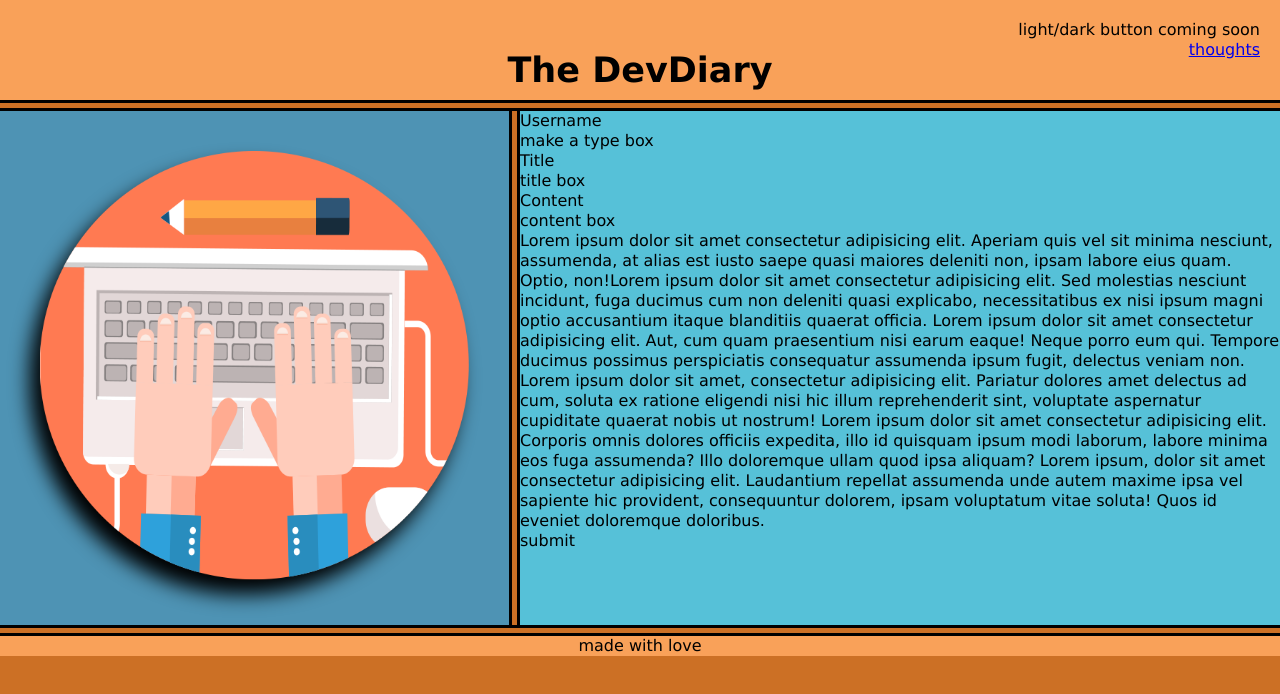
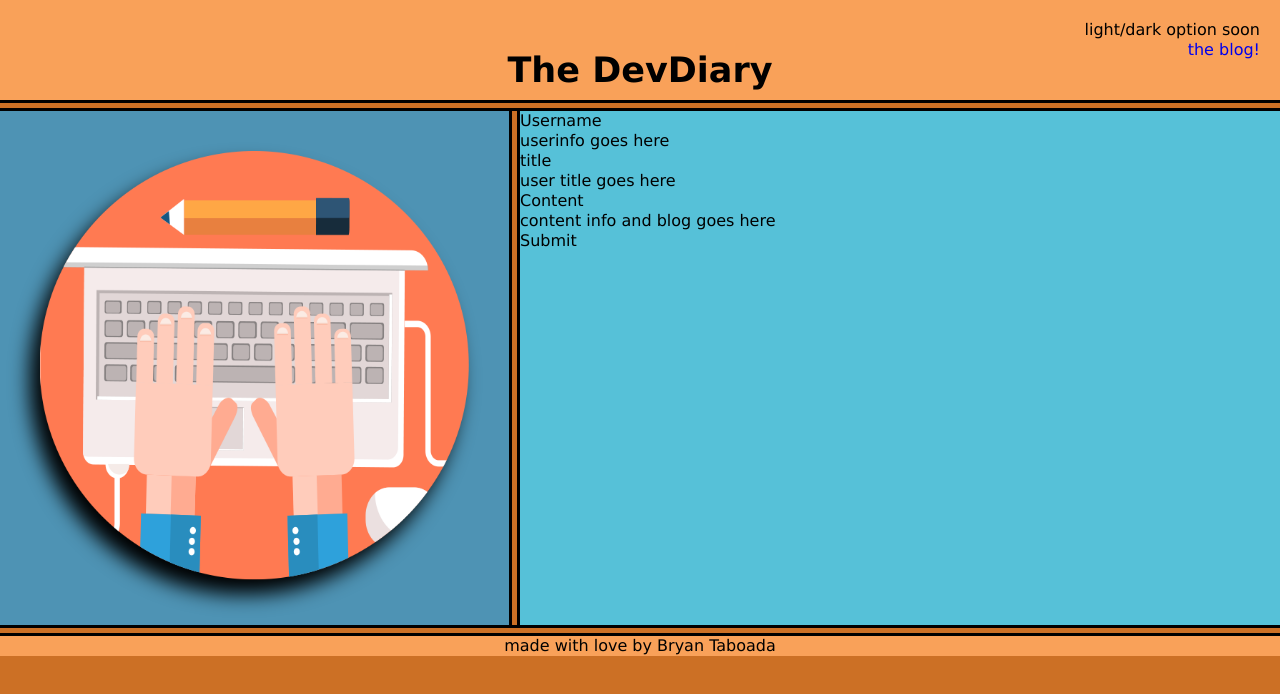
Before and after one commit to Taboada-B/blog, a plain HTML site: page index.html in a window 1280 px wide. Drawn offline with Linux system fonts and the light colour scheme.

Commit message:
setting up the dom

```diff
--- a/assets/css/form.css
+++ b/assets/css/form.css
@@ -25,6 +25,10 @@ body {
     background-color: var(--orange-light);
     border-bottom: var(--borders);
     text-align: end;
+}
+a:hover {
+text-decoration: underline;
+font-weight: 900;
 }
 
 .header h1 {
--- a/assets/css/reset.css
+++ b/assets/css/reset.css
@@ -27,3 +27,16 @@
   ol, ul {
     list-style: none;
   }
+
+  a:link {
+    text-decoration: none;
+  }
+  a:visited {
+    text-decoration: none;
+  }
+  a:hover {
+    text-decoration: none;
+  }
+  a:active {
+    text-decoration: none;
+  }
--- a/assets/js/form.js
+++ b/assets/js/form.js
@@ -0,0 +1,16 @@
+const header = document.querySelector('.header');
+const submission = document.querySelector('.submission');
+
+
+
+header.children[0].textContent = 'light/dark option soon';
+header.children[2].textContent = 'The DevDiary';
+
+
+submission.children[0].textContent = 'Username';
+submission.children[1].textContent = 'userinfo goes here';
+submission.children[2].textContent = 'title';
+submission.children[3].textContent = 'user title goes here';
+submission.children[4].textContent = 'Content';
+submission.children[5].textContent = 'content info and blog goes here';
+submission.children[6].textContent = 'Submit';
--- a/index.html
+++ b/index.html
@@ -8,13 +8,15 @@
     <link rel="stylesheet" href="./assets/css/reset.css">
     <link rel="stylesheet" href="./assets/css/styles.css">
     <link rel="stylesheet" href="./assets/css/form.css">
+    <meta>
 </head>
 
 <body>
     <header class="header">
-        <p>light/dark button coming soon</p>
-        <p><a href="./blog.html">thoughts</a></p>
-        <h1>The DevDiary</h1>
+        <p></p>
+        <p><a href="./blog.html">the blog! </a></p>
+        <!-- <p><a href="./blog.html">the blog</a></p> -->
+        <h1></h1>
     </header>
     <main>
         <aside class=aside>
@@ -22,45 +24,23 @@
 
         </aside>
 
-        <section class=submission>
-            <p>Username</p>
-            <p>make a type box</p>
+        <section class="submission">
 
-            <p>Title</p>
-            <p>title box</p>
-
-            <p>Content</p>
-            <p>content box </p>
-            <p> Lorem ipsum dolor sit amet consectetur adipisicing elit.
-                Aperiam quis vel sit minima nesciunt, assumenda, at alias est
-                iusto saepe quasi maiores deleniti non, ipsam labore eius quam.
-                Optio, non!Lorem ipsum dolor sit amet consectetur adipisicing elit.
-                Sed molestias nesciunt incidunt, fuga ducimus cum non deleniti
-                quasi explicabo, necessitatibus ex nisi ipsum magni optio
-                accusantium itaque blanditiis quaerat officia. Lorem ipsum
-                dolor sit amet consectetur adipisicing elit. Aut, cum quam
-                praesentium nisi earum eaque! Neque porro eum qui. Tempore
-                ducimus possimus perspiciatis consequatur assumenda ipsum
-                fugit, delectus veniam non. Lorem ipsum dolor sit amet,
-                consectetur adipisicing elit. Pariatur dolores amet delectus
-                ad cum, soluta ex ratione eligendi nisi hic illum reprehenderit
-                sint, voluptate aspernatur cupiditate quaerat nobis ut nostrum!
-                Lorem ipsum dolor sit amet consectetur adipisicing elit.
-                Corporis omnis dolores officiis expedita, illo id quisquam
-                ipsum modi laborum, labore minima eos fuga assumenda? Illo
-                doloremque ullam quod ipsa aliquam? Lorem ipsum, dolor sit
-                amet consectetur adipisicing elit. Laudantium repellat
-                assumenda unde autem maxime ipsa vel sapiente hic provident,
-                consequuntur dolorem, ipsam voluptatum vitae soluta! Quos id
-                eveniet doloremque doloribus.</p>
+            <p></p>
+            <p></p>
+            <p></p>
+            <p></p>
+            <p></p>
+            <p></p>
 
             <!-- button bellow -->
-            <p>submit</p>
+            <p></p>
         </section>
     </main>
     <footer class="footer">
-<p>made with love</p>
+<p>made with love by Bryan Taboada</p>
     </footer>
+    <script src="./assets/js/form.js"></script>
 </body>
 
 </html>
```
